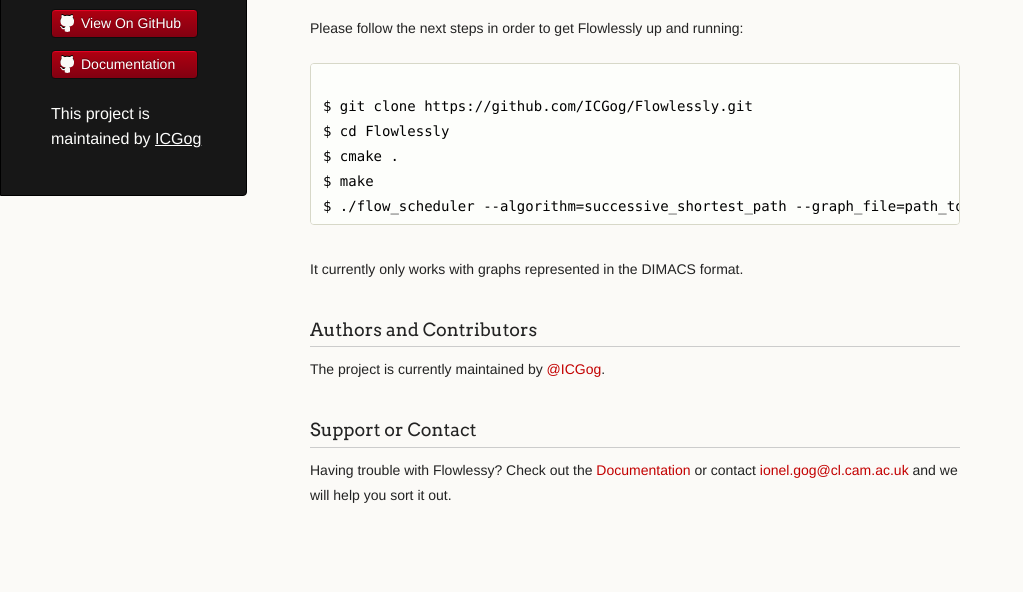
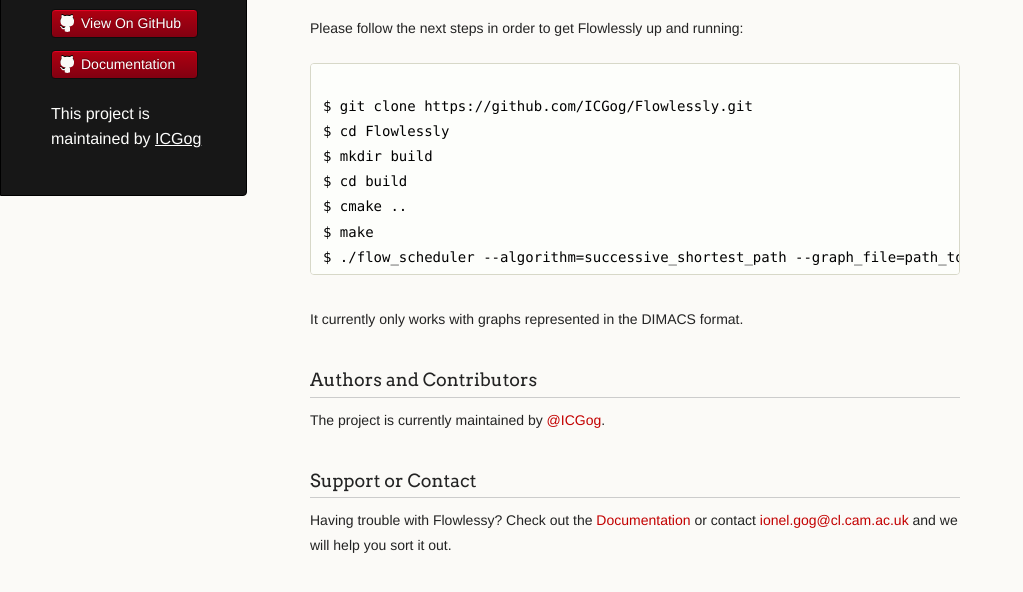
Before and after one commit to ICGog/Flowlessly, a plain HTML site: page index.html in a window 1280 px wide. Shown: the part 214-806 px from the top of the page, without its empty margins (0-1023 px from the left). Drawn offline with Linux system fonts and the light colour scheme.

Commit message:
Updated build instructions.

```diff
--- a/index.html
+++ b/index.html
@@ -44,7 +44,9 @@
 <pre><code>
 $ git clone https://github.com/ICGog/Flowlessly.git
 $ cd Flowlessly
-$ cmake .
+$ mkdir build
+$ cd build
+$ cmake ..
 $ make
 $ ./flow_scheduler --algorithm=successive_shortest_path --graph_file=path_to_graph_file
 </code></pre>
```
